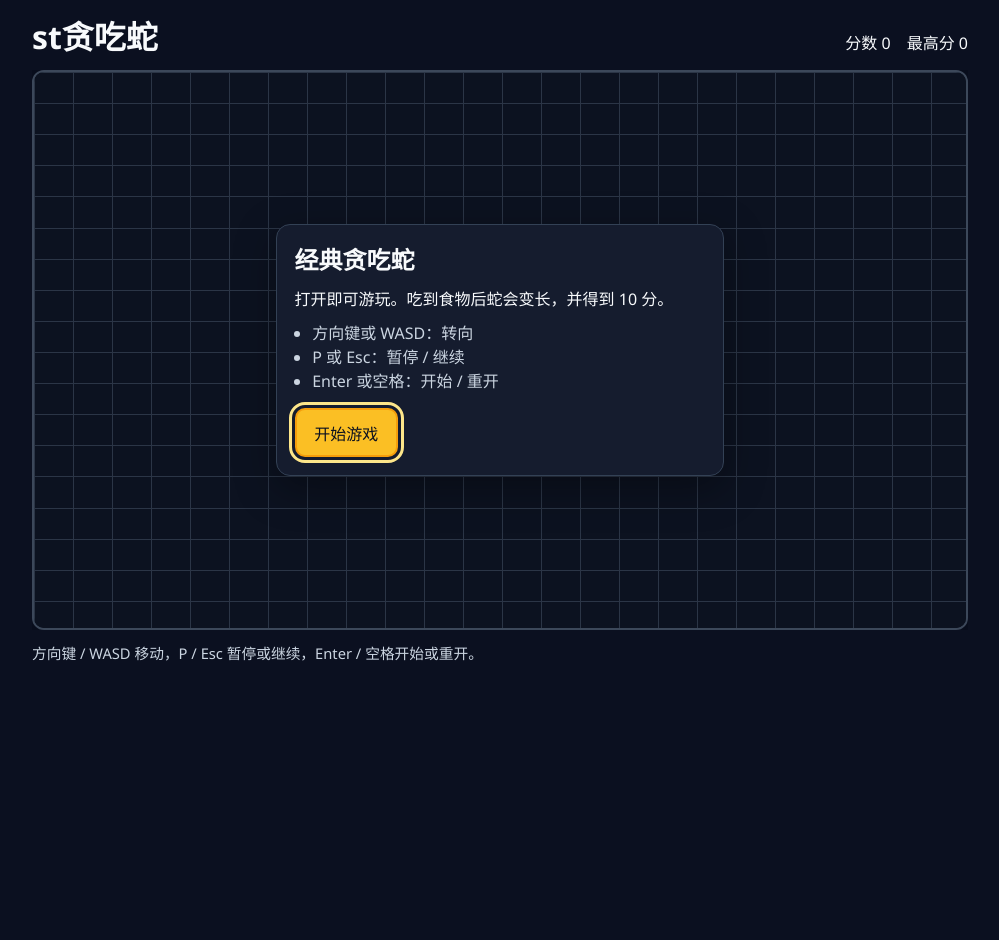
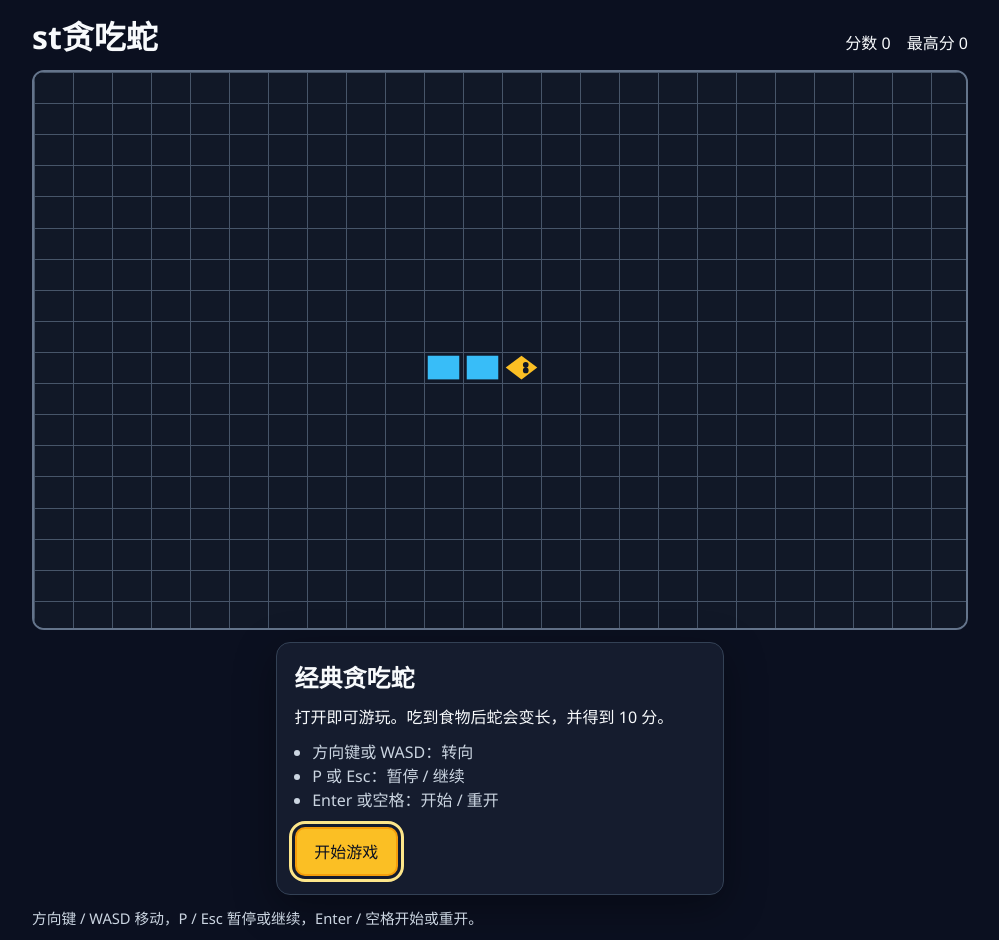
Before and after one commit to i010542/st-snake, a React (Vite) app: page / in a window 1280 px wide. Shown: the whole page, without its empty margins (140-1139 px from the left). Before the commit the page ends 800 px from the top, so only its background shows below. Built offline with nearby package versions, Linux system fonts and the light colour scheme.

Commit message:
fix: keep overlays below the board so the snake stays visible
Move menu/pause/game-over panels out of the canvas and expose head position in the accessible name.

Co-authored-by: alan <i010542@gmail.com>

```diff
--- a/src/render/CanvasBoard.tsx
+++ b/src/render/CanvasBoard.tsx
@@ -73,6 +73,16 @@ export function CanvasBoard({ state }: CanvasBoardProps) {
   const foodLabel = state.food
     ? `食物在第 ${state.food.x + 1} 列第 ${state.food.y + 1} 行`
     : '当前没有食物';
+  const head = state.snake.segments[0];
+  const directionLabel = {
+    up: '上',
+    down: '下',
+    left: '左',
+    right: '右',
+  }[state.snake.direction];
+  const headLabel = head
+    ? `蛇头在第 ${head.x + 1} 列第 ${head.y + 1} 行，方向向${directionLabel}`
+    : '蛇尚未就位';
 
   return (
     <div ref={wrapRef} className="board-wrap">
@@ -80,7 +90,7 @@ export function CanvasBoard({ state }: CanvasBoardProps) {
         ref={canvasRef}
         className="board-canvas"
         role="img"
-        aria-label={`贪吃蛇棋盘，24 列 18 行。蛇长 ${state.snake.segments.length} 格，${foodLabel}`}
+        aria-label={`贪吃蛇棋盘，24 列 18 行。蛇长 ${state.snake.segments.length} 格，${headLabel}。${foodLabel}`}
       />
     </div>
   );
--- a/src/styles/global.css
+++ b/src/styles/global.css
@@ -83,7 +83,9 @@ button:focus-visible {
 }
 
 .stage {
-  position: relative;
+  display: flex;
+  flex-direction: column;
+  gap: 0.75rem;
   width: 100%;
 }
 
@@ -105,13 +107,10 @@ button:focus-visible {
 }
 
 .overlay {
-  position: absolute;
-  inset: 0;
   display: flex;
   align-items: center;
   justify-content: center;
-  padding: 0.75rem;
-  background: rgba(7, 11, 22, 0.42);
+  padding: 0;
 }
 
 .panel {
@@ -159,6 +158,10 @@ button:focus-visible {
     padding: 0.5rem;
   }
 
+  .board-wrap {
+    max-height: min(42vh, 280px);
+  }
+
   .panel {
     padding: 0.8rem;
   }
```
